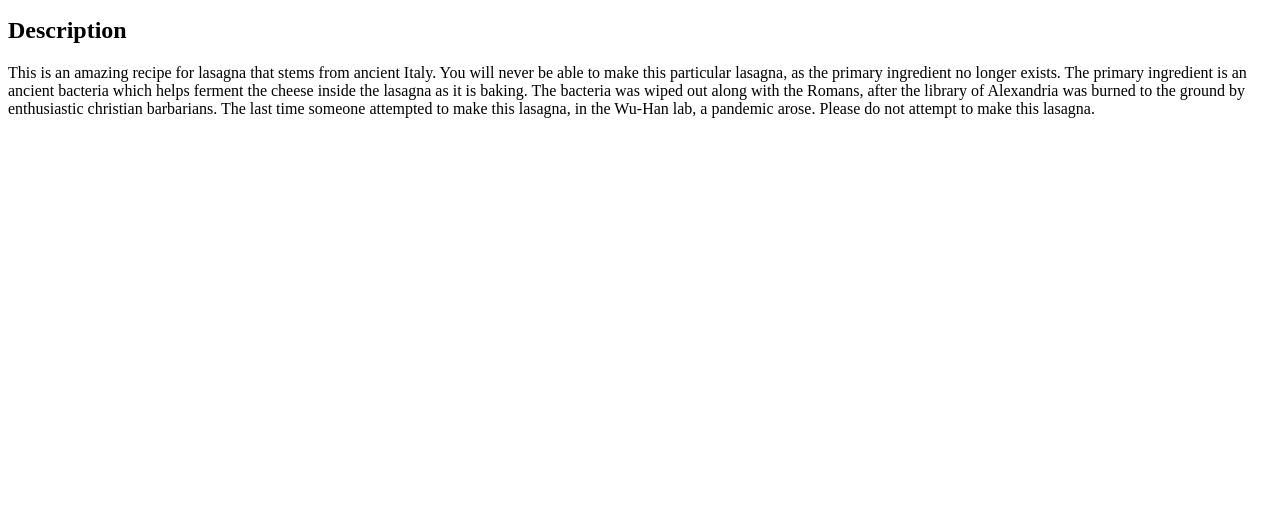
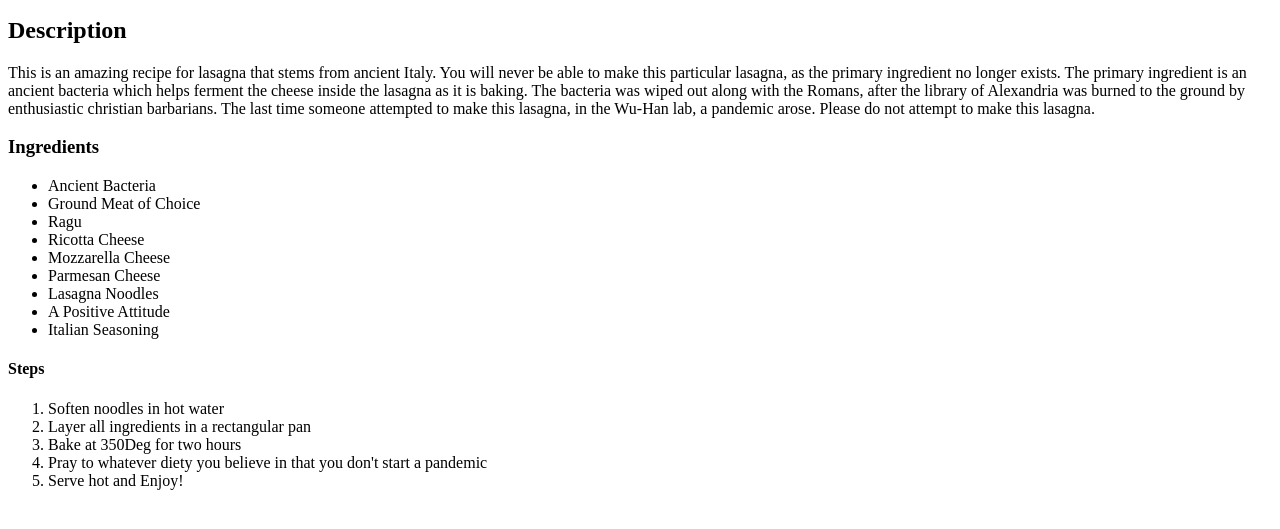
Before and after one commit to Just-Adam34/odin-recipes, a plain HTML site: page recipes/lasagna.html in a window 1280 px wide. Shown: the part 101-630 px from the top of the page. Drawn offline with Linux system fonts and the light colour scheme.

Commit message:
Add ingredients and steps to lasagna recipe

```diff
--- a/recipes/lasagna.html
+++ b/recipes/lasagna.html
@@ -25,6 +25,39 @@
         Please do not attempt to make this lasagna.
     </p>
 
+    <h3>Ingredients</h3>
+
+    <p>
+
+        <ul>
+            <li>Ancient Bacteria</li>
+            <li>Ground Meat of Choice</li>
+            <li>Ragu</li>
+            <li>Ricotta Cheese</li>
+            <li>Mozzarella Cheese</li>
+            <li>Parmesan Cheese</li>
+            <li>Lasagna Noodles</li>
+            <li>A Positive Attitude</li>
+            <li>Italian Seasoning</li>
+        </ul>
+
+    </p>
+
+    <h4>Steps</h4>
+
+    <p>
+
+        <ol>
+            <li>Soften noodles in hot water</li>
+            <li>Layer all ingredients in a rectangular pan</li>
+            <li> Bake at 350Deg for two hours</li>
+            <li>Pray to whatever diety you believe in that you don't start a pandemic</li>
+            <li>Serve hot and Enjoy!</li>
+        </ol>
+
+    </p>
+
+
 
 </body>
 </html>
```
